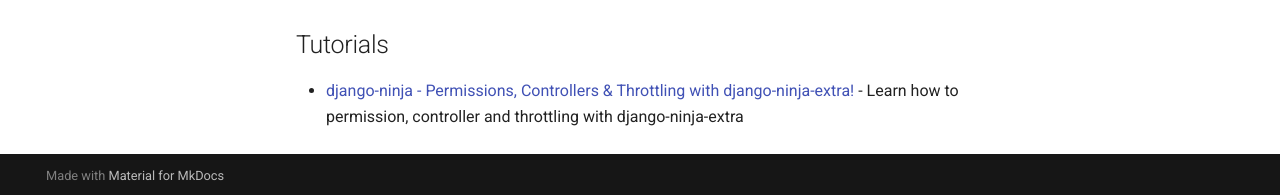
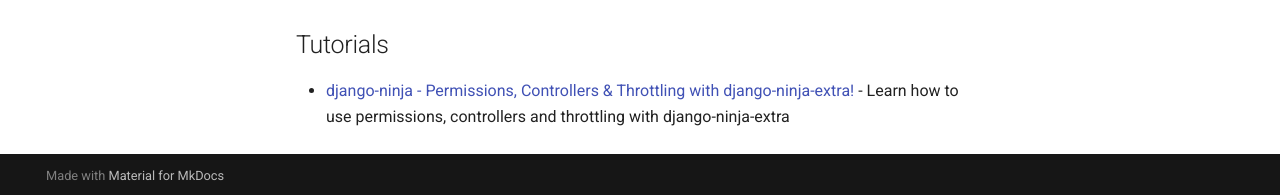
Before and after one commit to eadwinCode/django-ninja-extra, an MkDocs documentation site: the page built from docs/index.md, in a window 1280 px wide and 900 px high, scrolled down 2241 px. Shown: the part 702-897 px from the top of the window. Built offline with MkDocs 1.6.1 and Material for MkDocs 9.7.7, drawn with Linux system fonts in a browser that asks for light colours; comment, search, counter and statistics services are not loaded.

Commit message:
Update index.md

```diff
--- a/docs/index.md
+++ b/docs/index.md
@@ -114,4 +114,4 @@
 ![Swagger UI](images/ui_swagger_preview_readme.gif)
 
 ## Tutorials
-- [django-ninja - Permissions, Controllers & Throttling with django-ninja-extra!](https://www.youtube.com/watch?v=yQqig-c2dd4) - Learn how to permission, controller and throttling with django-ninja-extra
+- [django-ninja - Permissions, Controllers & Throttling with django-ninja-extra!](https://www.youtube.com/watch?v=yQqig-c2dd4) - Learn how to use permissions, controllers and throttling with django-ninja-extra
```
